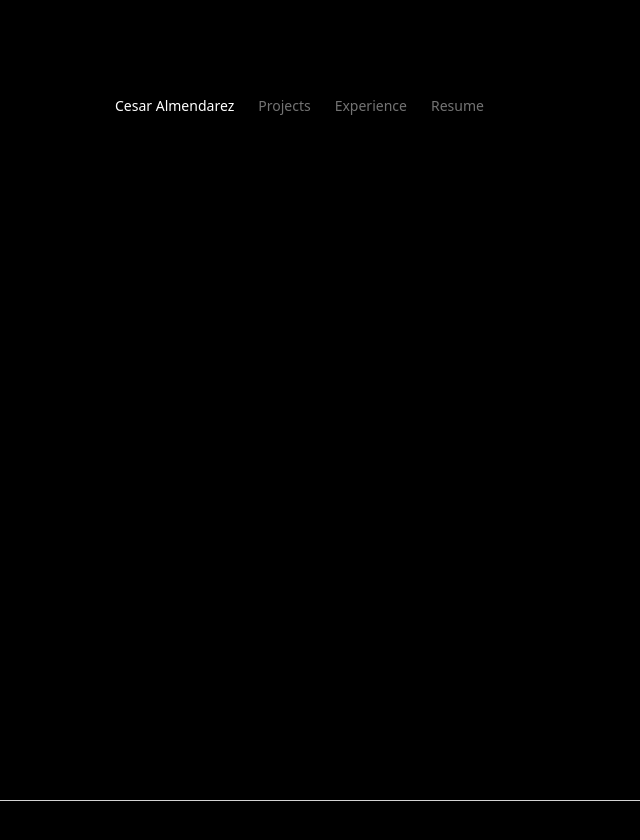
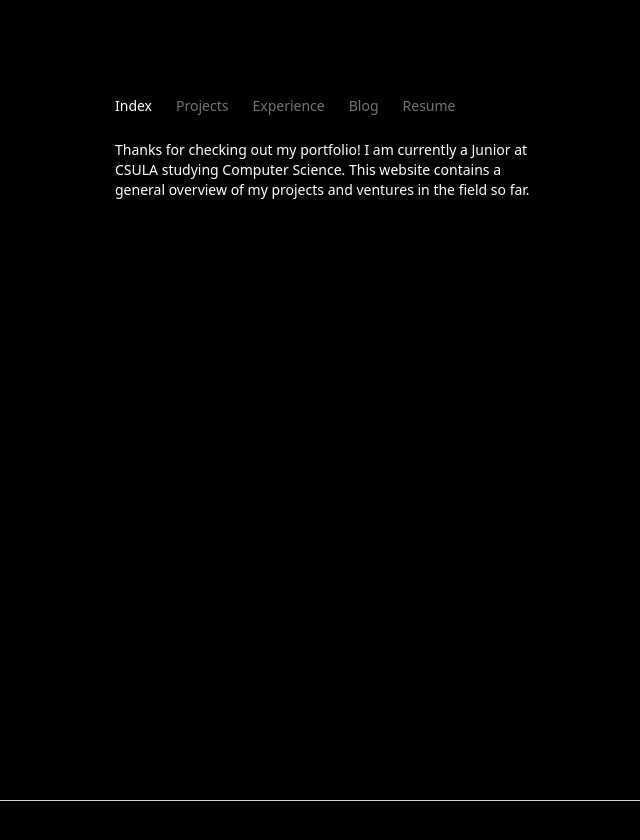
Before and after one commit to cesarealmendarez/cesaralmendarez, a Next.js app: page / in a window 1280 px wide. Shown: the top 840 px of the page, without its empty margins (317-957 px from the left). Built offline with nearby package versions, Linux system fonts and the light colour scheme.

Commit message:
1106230926

```diff
--- a/src/lib/providers.tsx
+++ b/src/lib/providers.tsx
@@ -6,5 +6,4 @@ export function Providers({ children }: { children: React.ReactNode }) {
             {children}
         </ThemeProvider>
     )
-
 }
--- a/src/lib/utilities.tsx
+++ b/src/lib/utilities.tsx
@@ -3,7 +3,7 @@ import { ArrowUpRight, Github } from "lucide-react";
 export const navigationLinks = [
     {
         id: 0,
-        name: "Cesar Almendarez",
+        name: "Index",
         url: "/",
         target: "_self"
     },
@@ -21,10 +21,16 @@ export const navigationLinks = [
     },
     {
         id: 3,
+        name: "Blog",
+        url: "/blog",
+        target: "_self"
+    },
+    {
+        id: 4,
         name: "Resume",
         url: "/CesarAlmendarez.pdf",
         target: "_blank"
-    },
+    }
 ]
 
 export const socialLinks = [
@@ -61,7 +67,7 @@ export const projects = [
             {
                 id: 0,
                 url: "https://apps.apple.com/us/app/done-did-it/id6445909068",
-                icon: <ArrowUpRight size={18} strokeWidth={1.5} className="text-white" />,
+                icon: <ArrowUpRight size={18} strokeWidth={1.5} className="text-white hover:text-rose-700 transition-colors duration-300" />,
             },
             {
                 id: 1,
@@ -107,5 +113,5 @@ export const projects = [
                 icon: <Github size={18} strokeWidth={1.5} className="text-white" />,
             },
         ]
-    },
+    }
 ]
--- a/src/pages/index.tsx
+++ b/src/pages/index.tsx
@@ -5,20 +5,21 @@ import { socialLinks } from "@/lib/utilities"
 export default function Index() {
     return (
         <div className="w-full flex flex-col items-start justify-start space-y-6 mt-6">
+            <p className="text-left text-sm text-white font-light">
+                {/* Lorem ipsum dolor sit amet, consectetuer adipiscing elit. Aenean commodo ligula eget dolor. Aenean massa.
+                Sociis natoque penatibus et magnis dis parturient montes, nascetur ridiculus */}
+                Thanks for checking out my portfolio! I am currently a Junior at CSULA studying Computer Science.
+                This website contains a general overview of my projects and ventures in the field so far.
+            </p>
 
-            <p className="text-left text-sm text-black dark:text-white font-light">
+            {/* <p className="text-left text-sm text-white font-light">
                 Lorem ipsum dolor sit amet, consectetuer adipiscing elit. Aenean commodo ligula eget dolor. Aenean massa.
                 Sociis natoque penatibus et magnis dis parturient montes, nascetur ridiculus
             </p>
 
-            <p className="text-left text-sm text-black dark:text-white font-light">
-                Lorem ipsum dolor sit amet, consectetuer adipiscing elit. Aenean commodo ligula eget dolor. Aenean massa.
-                Sociis natoque penatibus et magnis dis parturient montes, nascetur ridiculus
-            </p>
-
-            <p className="text-left text-sm text-black dark:text-white font-light">
+            <p className="text-left text-sm text-white font-light">
                 Lorem ipsum dolor sit amet, consectetuer adipiscing elit. Aenean commodo ligula eget dolor.
-            </p>
+            </p> */}
 
             <ul className="flex flex-row items-center justify-start space-x-2">
                 {socialLinks.map((link, idx) => {
@@ -31,7 +32,9 @@ export default function Index() {
                             </Link>
 
                             {idx < socialLinks.length - 1 ?
-                                <span className="text-left text-sm text-black dark:text-white font-light">·</span>
+                                <span className="text-left text-sm text-black dark:text-white font-light">
+                                    ·
+                                </span>
                                 :
                                 <></>
                             }
--- a/src/pages/projects/index.tsx
+++ b/src/pages/projects/index.tsx
@@ -6,21 +6,23 @@ export default function Projects() {
     return (
         <div className="w-full flex flex-col items-start justify-start space-y-6 mt-6">
             <p className="text-left text-sm text-white font-light">
-                Lorem ipsum dolor sit amet, consectetuer adipiscing elit. Aenean commodo ligula eget dolor. Aenean
+                A collection of my side projects, each created to expand my skill set across a diverse range of tech, all while building something cool!
             </p>
 
-            <ul className="w-full border-neutral-800">
+            <ul className="w-full">
                 {projects.map((project, idx) => {
                     return (
-                        <li className="w-full flex flex-col items-start justify-start border-t-[0.5px] border-neutral-800 py-4 px-0 space-y-2">
+                        <li key={idx} className="w-full flex flex-col items-start justify-start border-t-[0.5px] border-neutral-800 py-4 px-0 space-y-2">
                             <div className="w-full flex flex-row items-center justify-start">
-                                <p className="flex text-left text-sm text-white font-light">{project.name}</p>
+                                <p className="flex text-left text-sm text-white font-light">
+                                    {project.name}
+                                </p>
 
                                 <ul className="flex flex-row grow items-center justify-end space-x-4">
                                     {project.links.map((link, idx) => {
                                         return (
                                             <li key={idx}>
-                                                <Link href={link.url} target="_blank">
+                                                <Link href={link.url} target="_blank" className="hover:text-rose-500">
                                                     {link.icon}
                                                 </Link>
                                             </li>
@@ -30,7 +32,9 @@ export default function Projects() {
                             </div>
 
                             <div className="flex flex-col items-start justify-start">
-                                <p className="text-left text-sm text-neutral-400 font-light">{project.description}</p>
+                                <p className="text-left text-sm text-neutral-400 font-light">
+                                    {project.description}
+                                </p>
                             </div>
 
                             <ul className="flex flex-row items-center justify-start space-x-2">
@@ -41,9 +45,10 @@ export default function Projects() {
                                                 {tech}
                                             </p>
 
-
                                             {idx < project.tech.length - 1 ?
-                                                <span className="text-left text-sm text-black dark:text-neutral-400 font-light">·</span>
+                                                <span className="text-left text-sm text-black dark:text-neutral-400 font-light">
+                                                    ·
+                                                </span>
                                                 :
                                                 <></>
                                             }
@@ -51,12 +56,10 @@ export default function Projects() {
                                     )
                                 })}
                             </ul>
-
                         </li>
                     )
                 })}
             </ul>
-
         </div>
     )
 }
```
Also changed, not shown: src/components/NavigationBar.tsx (+6 -2 lines).
